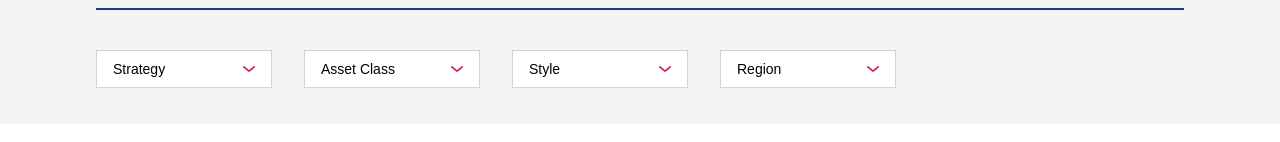
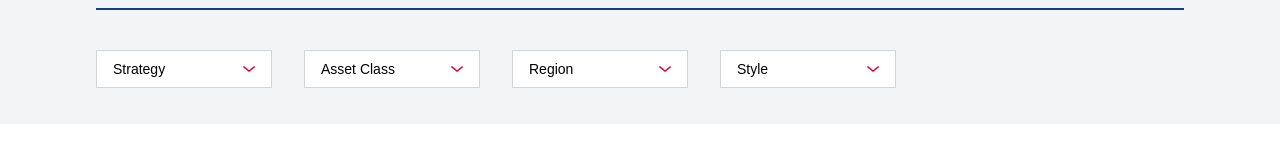
Before and after one commit to KimHungChan/huguenots-fe, a Next.js app: page / in a window 1280 px wide. Shown: the part 205-347 px from the top of the page. Built offline with nearby package versions, Linux system fonts and the light colour scheme.

Commit message:
swap region and style filter positions

```diff
--- a/components/Table/Table.tsx
+++ b/components/Table/Table.tsx
@@ -174,20 +174,20 @@ const Table: React.FC<Props> = ({ tableData }) => {
         toggleAssetClassDropdown
       )}
       {multiSelectDropdownFilter(
+        'Region',
+        region,
+        setRegion,
+        setRegionFilters,
+        regionDropdown,
+        toggleRegionDropdown
+      )}
+      {multiSelectDropdownFilter(
         'Style',
         style,
         setStyle,
         setStyleFilters,
         styleDropdown,
         toggleStyleDropdown
-      )}
-      {multiSelectDropdownFilter(
-        'Region',
-        region,
-        setRegion,
-        setRegionFilters,
-        regionDropdown,
-        toggleRegionDropdown
       )}
     </div>
   );
```
